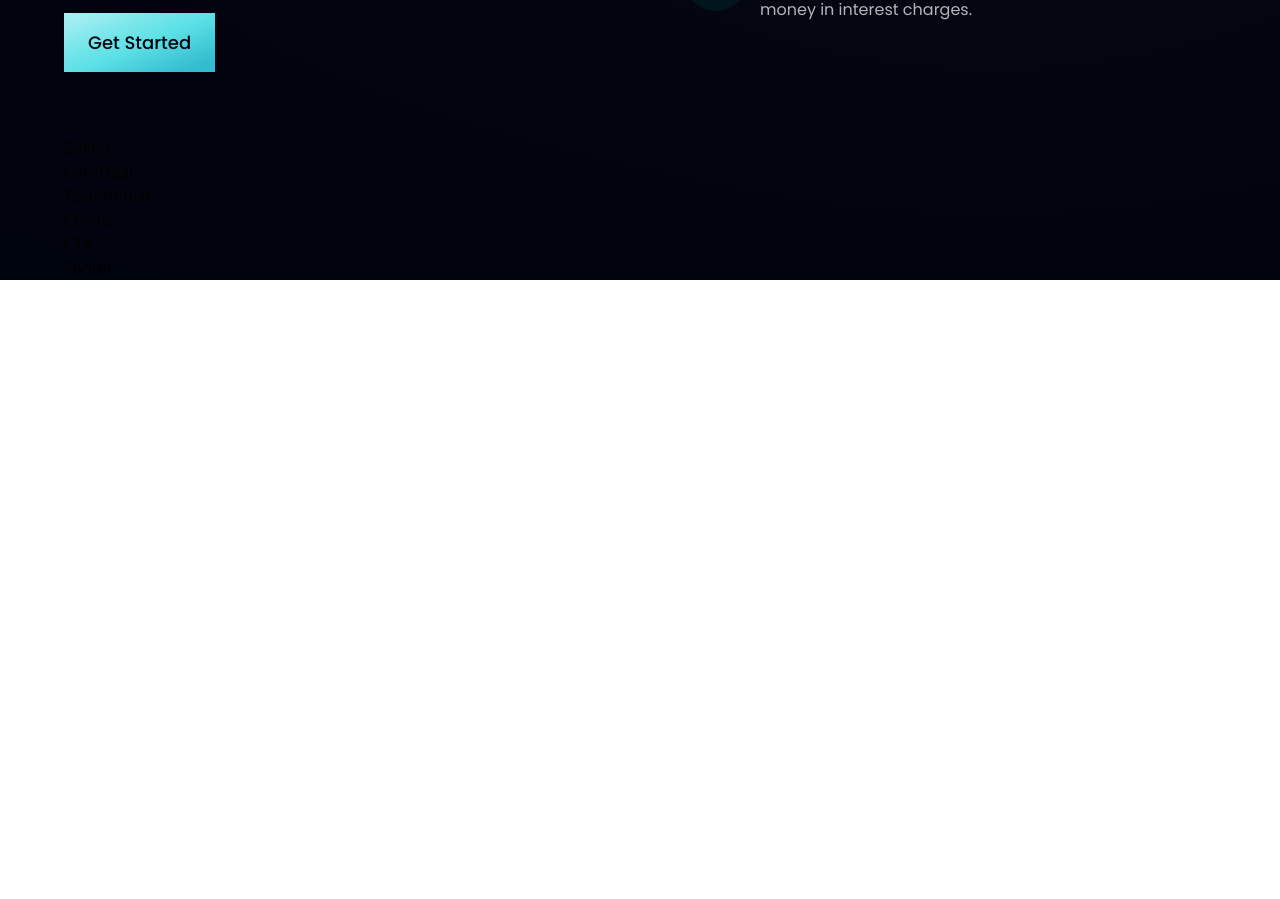
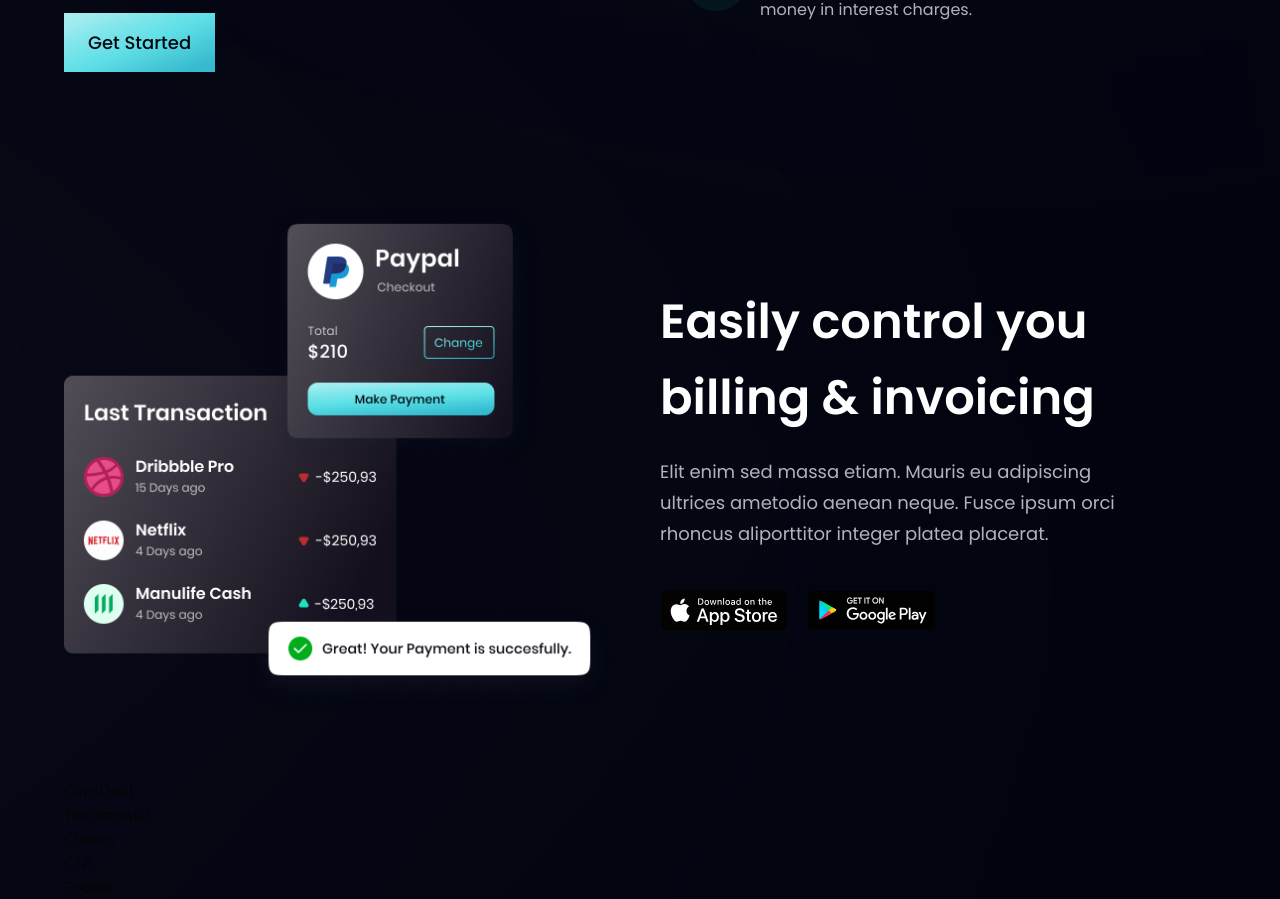
Before and after one commit to eloygomes/Business-page-react-vite-tailwindCss, a React (Vite) app: page / in a window 1280 px wide. Shown: the part 1410-2309 px from the top of the page. Before the commit the page ends 1690 px from the top, so only its background shows below. Built offline with nearby package versions, Linux system fonts and the light colour scheme.

Commit message:
Deploy of billing section
Deploy of billing section

```diff
--- a/src/Components/Billing.jsx
+++ b/src/Components/Billing.jsx
@@ -1,9 +1,24 @@
 import React from 'react'
+import { apple, bill, google } from '../assets';
+import styles, { layout } from '../style';
 
-function Billing() {
-  return (
-    <div>Billing</div>
+const Billing = ()=> (
+    <section id='product' className={layout.sectionReverse}>
+      <div className={layout.sectionImgReverse}>
+        <img src={bill} alt='billing' className='w-[100%] h-[100%] relative z-[5]'/>
+        <div className='absolute z-[3] -left-1/2 top-0 w-[50%] h-[50%] rounded-full white__gradient'/>
+        <div className='absolute z-[0] -left-1/2 bottom-0 w-[50%] h-[50%] rounded-full pink__gradient'/>
+      </div>
+      <div className={layout.sectionInfo}>
+        <h2 className={styles.heading2}>Easily control you <br className='sm:block hidden'/> billing & invoicing</h2>
+        <p className={`${styles.paragraph} max-w-[470px] mt-5`}>Elit enim sed massa etiam. Mauris eu adipiscing ultrices ametodio aenean neque. Fusce ipsum orci rhoncus aliporttitor integer platea placerat.</p>
+        <div className='flex flex-row flex-wrap sm:mt-10 mt-6'>
+          <img src={apple} alt='apple_store' className='w-[128px] h-[42px] object-contain mr-5 cursor-pointer'/>
+          <img src={google} alt='google_play' className='w-[128px] h-[42px] object-contain cursor-pointer'/>
+        </div>
+      </div>
+    </section>
   )
-}
+
 
 export default Billing
```
Also changed, not shown: src/Components/Business.jsx (line endings or trailing spaces).
